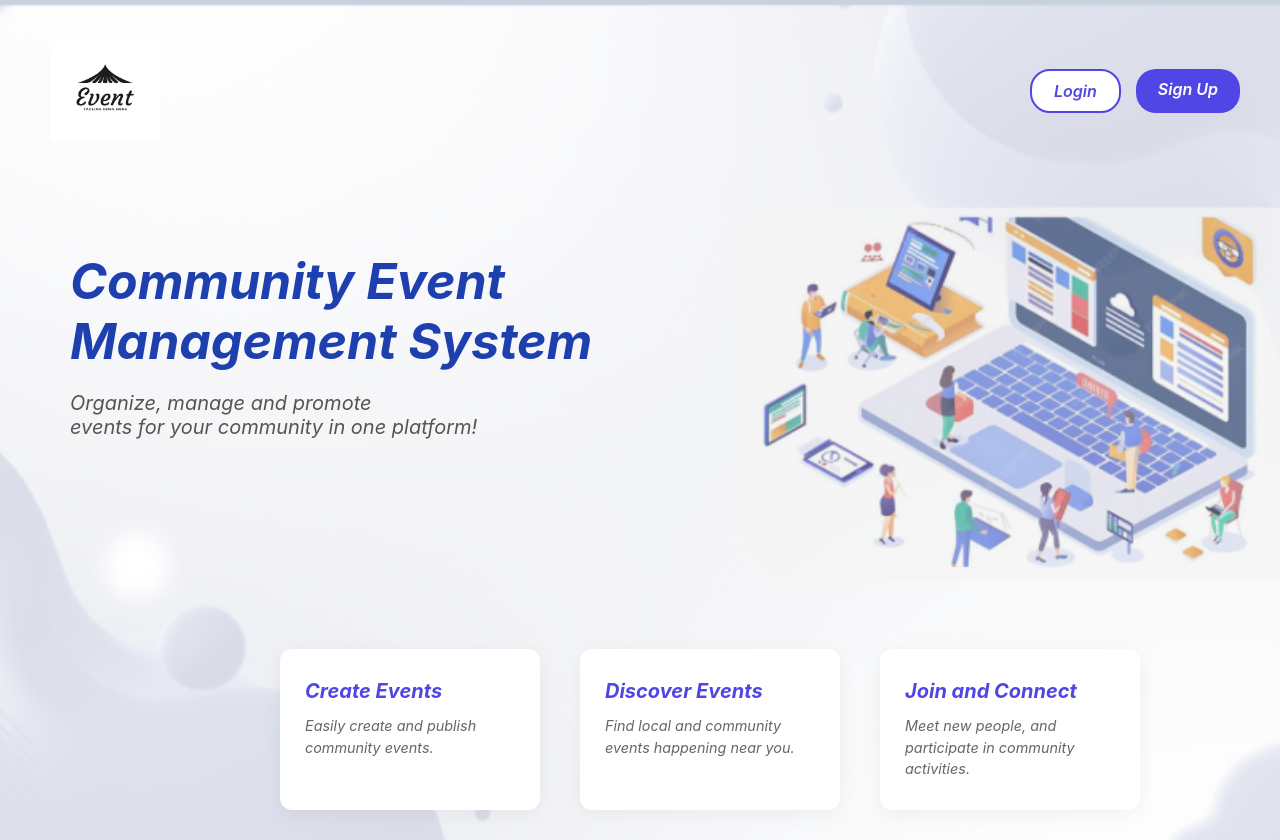
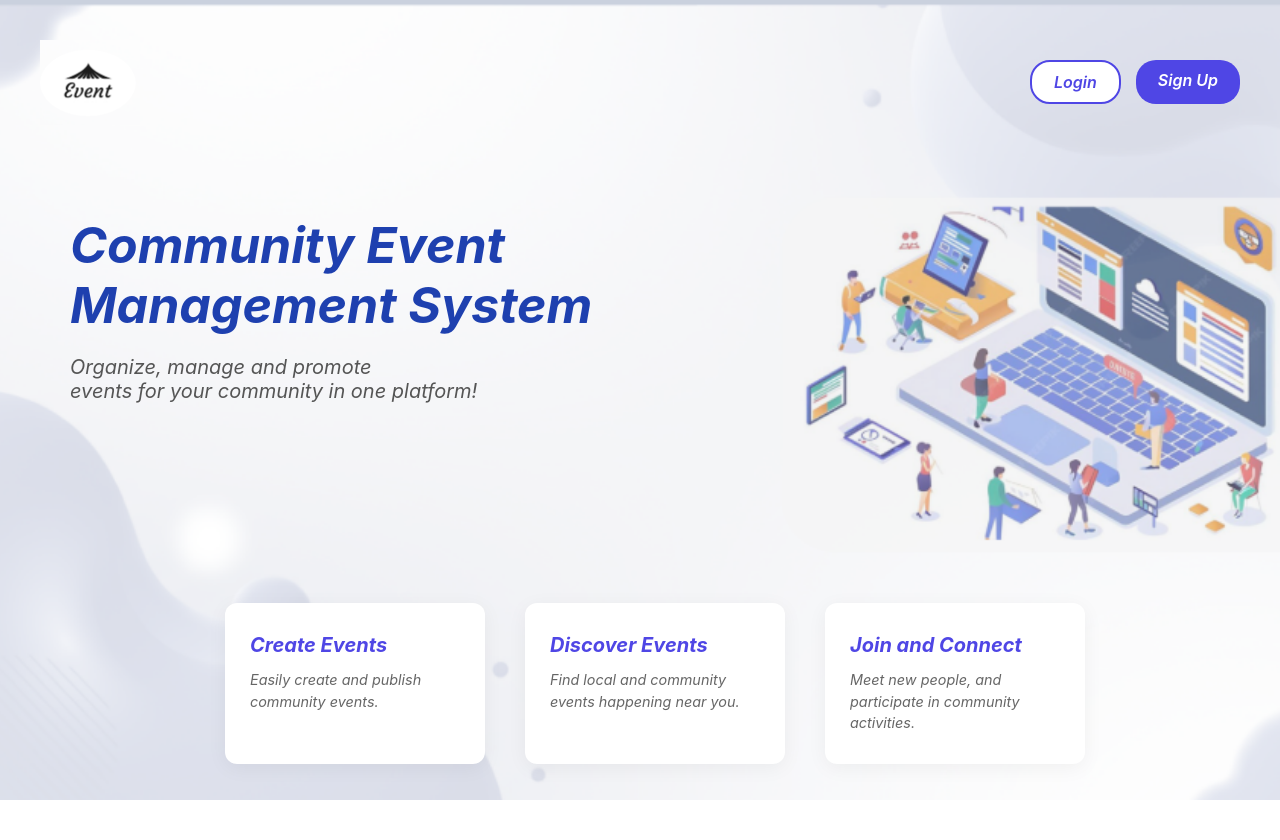
Before and after one commit to Rohinigrg/WebEventure, a React (Vite) app: page / in a window 1280 px wide. After the commit the page ends 800 px from the top, so only its background shows below. Built offline with nearby package versions, Linux system fonts and the light colour scheme.

Commit message:
forget password page modifiedd

```diff
--- a/src/App.jsx
+++ b/src/App.jsx
@@ -30,6 +30,7 @@ function App() {
         <Route path="/" element={<LandingPage />} />
         <Route path="/login" element={<Login />} />
         <Route path="/register" element={<Register />} />
+        <Route path="/forgot-password" element={<ForgetPassword />} />
 
         {/* USER PROTECTED */}
         <Route element={<PrivateRoutes allowedRoles={["user"]} />}>
@@ -38,7 +39,6 @@ function App() {
             <Route path="event-details/:id" element={<EventDetails/>}/>
             <Route path="profile" element={<ProfilePage />} />
             <Route path="my-events" element={<MyEventPage />} />
-            <Route path="forgetpassword" element={<ForgetPassword/>}/>
           </Route>
         </Route>
 
--- a/src/css/LandingPage.css
+++ b/src/css/LandingPage.css
@@ -5,18 +5,22 @@
   font-family: "Segoe UI", sans-serif;
 }
 
-body, html {
-  width: 100%;
-  overflow-x: hidden;
+html, body {
+  margin: 0;
+  padding: 0;
+  overflow-x: hidden; /* keep horizontal scroll hidden */
+  overflow-y: hidden; /* 🔥 hide vertical scrollbar */
+  height: 100%; /* make body full height */
 }
 
 .landing {
   min-height: 100vh;
   width: 100%;
   background-size: cover;
-  background-position: center right;
+  background-position: center;
   background-repeat: no-repeat;
   padding: 30px 0;
+  overflow: hidden;
 }
 
 .content-wrapper {
@@ -39,11 +43,11 @@ body, html {
 .logo {
   display: flex;
   align-items: center;
-  padding-left: 10px;
+  padding-left: 0px;
 }
 
 .logo img {
-  width: 110px;  /* adjust smaller/bigger */
+  width: 100px;  /* adjust smaller/bigger */
   height: auto;
 }
 
@@ -77,7 +81,7 @@ body, html {
 
 /* Hero section */
 .hero {
-  margin-top: 100px;
+  margin-top: 10vh;
   max-width: 600px;
   padding-left: 30px;
 }
@@ -100,33 +104,33 @@ body, html {
 
 /* Cards */
 .cards {
-  margin-left: 240px;
-  margin-top: 210px; /* Reduced from 120px to look tighter */
+  margin-top: 25vh;
   display: flex;
-  gap: 40px; /* Smaller gap between cards */
-  justify-content: flex-start; /* Keeps them aligned to the left under the text */
+  gap: 40px;
+  justify-content: center;
   flex-wrap: wrap;
+  padding-left: 30px;
 }
+
+
 .card:hover {
   transform: translateY(-5px);
 }
 
 .card {
   background: white;
-  padding: 30px 25px; /* More vertical padding, less horizontal */
-  border-radius: 12px; /* Slightly rounder corners for a modern look */
+  padding: 30px 25px;
+  border-radius: 12px;
+  width: 260px;
+  flex: none;
 
-  /* FIXED WIDTH: This is the key to making them smaller */
-  width: 260px;
-  flex: none; /* Prevents the card from growing to fill the screen */
-
-  box-shadow: 0 4px 20px rgba(0, 0, 0, 0.05); /* Softer, more subtle shadow */
+  box-shadow: 0 4px 20px rgba(0, 0, 0, 0.05);
   transition: transform 0.2s ease;
 }
 
 .card h3 {
   color: #4f46e5;
-  font-size: 1.25rem; /* Matches the "small" heading feel */
+  font-size: 1.25rem;
   margin-bottom: 12px;
   font-weight: 700;
   font-style: italic;
@@ -138,3 +142,7 @@ body, html {
   line-height: 1.5; /* Better readability */
   font-style: italic;
 }
+
+.landing {
+  overflow-x: hidden;
+}
--- a/src/css/Login.css
+++ b/src/css/Login.css
@@ -32,6 +32,7 @@
 .login-logo {
   width: 80px;
   margin-bottom: 15px;
+   border-radius: 48%;
 }
 
 .login-left h2 {
--- a/src/css/Register.css
+++ b/src/css/Register.css
@@ -30,6 +30,7 @@
 .register-logo {
   width: 80px;
   margin-bottom: 15px;
+   border-radius: 50%;
 }
 
 .register-right {
--- a/src/page/Private/ForgetPassword.jsx
+++ b/src/page/Private/ForgetPassword.jsx
@@ -1,7 +1,7 @@
 import React, { useState } from "react";
 import { useNavigate } from "react-router-dom";
 import "../../css/ForgetPassword.css";
-import Logoo from "../../assets/Logoo.png";
+import Loggo from "../../assets/Loggo.png";
 
 const ForgetPassword = () => {
   const [email, setEmail] = useState("");
@@ -20,7 +20,7 @@ const ForgetPassword = () => {
         {/* Left Branding Section */}
         <div className="forget-left">
           <div className="logo-container">
-            <img src={Logoo} alt="Logo" className="forget-logo" />
+            <img src={Loggo} alt="Logo" className="forget-logo" />
             <h2>Eventure</h2>
           </div>
           <p>Where event meets excellence.</p>
--- a/src/page/Public/LandingPage.jsx
+++ b/src/page/Public/LandingPage.jsx
@@ -1,7 +1,7 @@
 import React from "react";
 import '../../css/LandingPage.css';
 import landingbg from "../../assets/landingbg.png";
-import Logoo from "../../assets/Logoo.png";
+import Loggo from "../../assets/Loggo.png";
 import { Link } from "react-router-dom";
 
 
@@ -15,7 +15,7 @@ const LandingPage = () => {
 <       div className="content-wrapper">
         <nav className="navbar">
           <div className="logo">
-            <img src={Logoo} alt="Logo" />
+            <img src={Loggo} alt="Logo" />
           </div>
           <div className="nav-buttons">
             <Link to="/login" className="btn outline">Login</Link>
--- a/src/page/Public/Login.jsx
+++ b/src/page/Public/Login.jsx
@@ -1,7 +1,7 @@
 import React, { useState } from "react";
 import { Link, useNavigate } from "react-router-dom";
 import '../../css/Login.css';
-import Logoo from "../../assets/Logoo.png";
+import Loggo from "../../assets/Loggo.png";
 import viewIcon from "../../assets/view.png";
 import hideIcon from "../../assets/hide.png";
 import { apiRequest } from "../../utils/api";
@@ -51,7 +51,7 @@ const handleLogin = async (e) => {
 
         {/* Left Section */}
         <div className="login-left">
-          <img src={Logoo} alt="Logo" className="login-logo" />
+          <img src={Loggo} alt="Logo" className="login-logo" />
           <h2>Eventure</h2>
           <p>Where event meets excellence.</p>
         </div>
@@ -97,7 +97,7 @@ const handleLogin = async (e) => {
             {error && <p className="error-text">{error}</p>}
 
             <p className="forgot">
-               <Link to="/forgot-password">Forgot Password?</Link>
+              <Link to="/forgot-password">Forgot Password?</Link>
             </p>
 
             <button type="submit" className="login-btn">
--- a/src/page/Public/Register.jsx
+++ b/src/page/Public/Register.jsx
@@ -3,7 +3,7 @@ import { useForm } from "react-hook-form";
 import { zodResolver } from "@hookform/resolvers/zod";
 import { apiRequest } from "../../utils/api.js";
 import { useNavigate, Link } from "react-router-dom";
-import Logoo from "../../assets/Logoo.png";
+import Loggo from "../../assets/Loggo.png";
 import '../../css/Register.css';
 import { registerSchema } from "./schema/registerschema.js";
 import viewIcon from "../../assets/view.png";
@@ -54,7 +54,7 @@ export default function Register() {
 
         {/* Left Section */}
         <div className="register-left">
-          <img src={Logoo} alt="Logoo" className="register-logo" />
+          <img src={Loggo} alt="Loggo" className="register-logo" />
           <h2>Eventure</h2>
           <p>Where event meets excellence.</p>
         </div>
```
Also changed, not shown: src/assets/Loggo.png (added), src/assets/Logoo.png (deleted).
